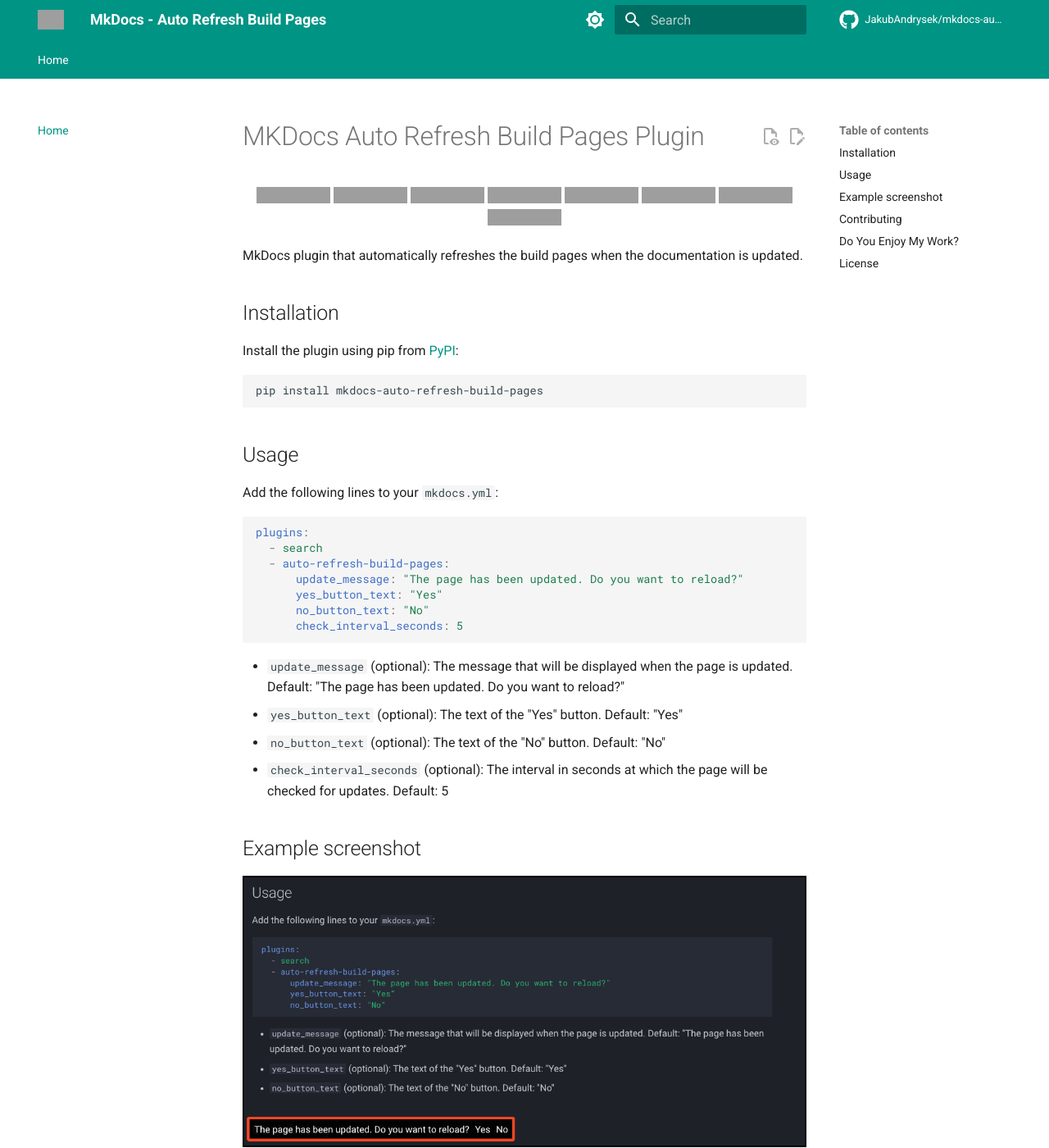
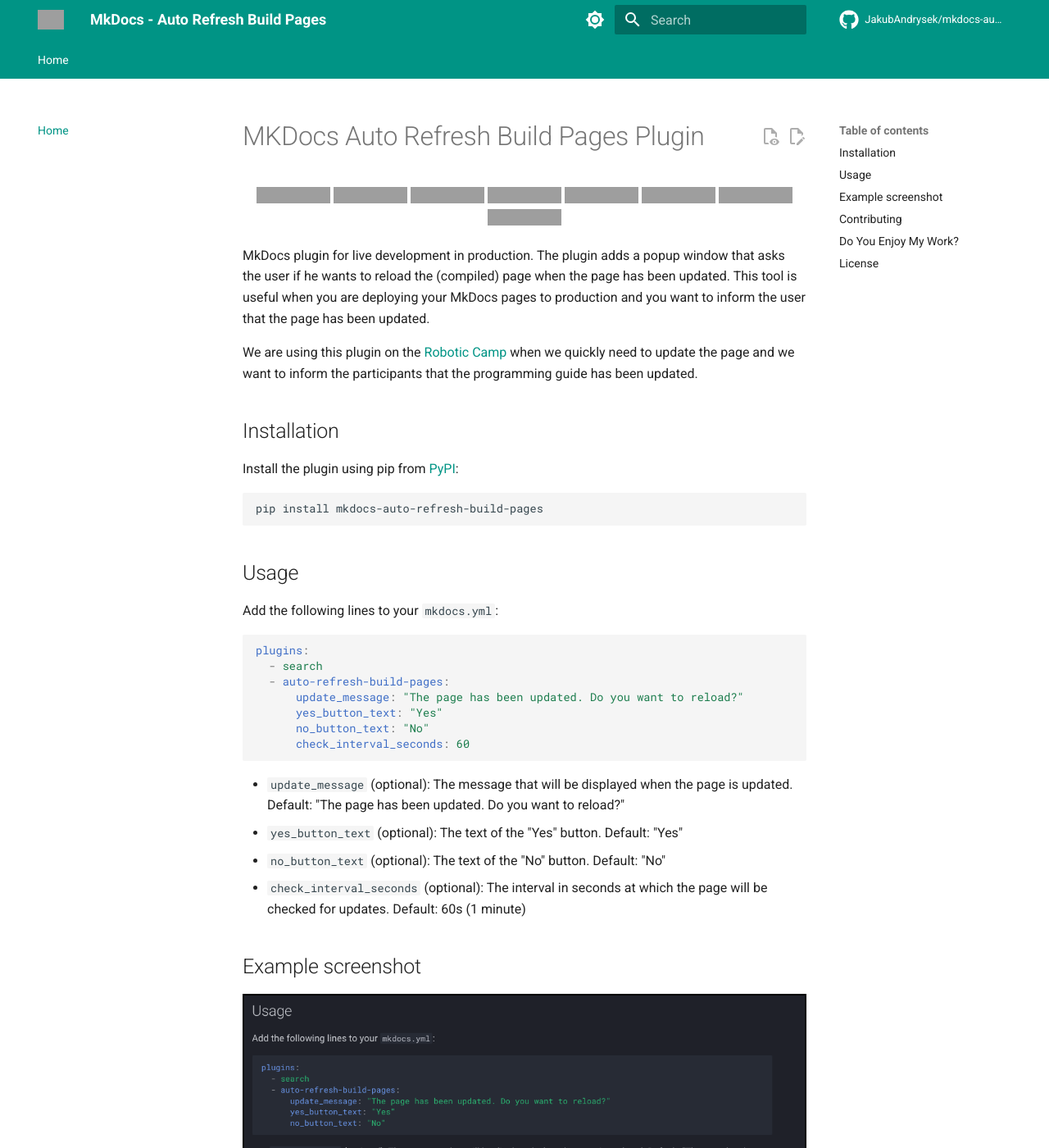
Before and after one commit to JakubAndrysek/mkdocs-auto-refresh-build-pages, an MkDocs documentation site: the page built from docs/README.md, in a window 1280 px wide and 1400 px high, cut to the strip 0-1400 px from the top of the window. Shown: the whole strip at 82% size. Built offline with MkDocs 1.6.1 and Material for MkDocs 9.7.7, drawn with Linux system fonts in a browser that asks for light colours; comment, search, counter and statistics services are not loaded; grey boxes are pictures that could not be loaded.

Commit message:
chore: Update mkdocs-auto-refresh-build-pages version to 1.0.2 and check_interval_seconds to 60s

````diff
--- a/docs/README.md
+++ b/docs/README.md
@@ -14,7 +14,11 @@
 
 
 
-MkDocs plugin that automatically refreshes the build pages when the documentation is updated.
+MkDocs plugin for live development in production. The plugin adds a popup window that asks the user if he wants to reload the (compiled) page when the page has been updated.
+This tool is useful when you are deploying your MkDocs pages to production and you want to inform the user that the page has been updated.
+
+We are using this plugin on the [Robotic Camp](https://robotickytabor.cz) when we quickly need to update the page and we want to inform the participants that the programming guide has been updated.
+
 
 ## Installation
 
@@ -35,17 +39,17 @@
       update_message: "The page has been updated. Do you want to reload?"
       yes_button_text: "Yes"
       no_button_text: "No"
-      check_interval_seconds: 5
+      check_interval_seconds: 60
 ```
 
 - `update_message` (optional): The message that will be displayed when the page is updated. Default: "The page has been updated. Do you want to reload?"
 - `yes_button_text` (optional): The text of the "Yes" button. Default: "Yes"
 - `no_button_text` (optional): The text of the "No" button. Default: "No"
-- `check_interval_seconds` (optional): The interval in seconds at which the page will be checked for updates. Default: 5
+- `check_interval_seconds` (optional): The interval in seconds at which the page will be checked for updates. Default: 60s (1 minute)
 
 ## Example screenshot
 
-<img src="./media/popup.png" alt="example" style="border: 2px solid black;">
+<img src="https://raw.githubusercontent.com/JakubAndrysek/mkdocs-auto-refresh-build-pages/main/docs/media/popup.png" alt="example" style="border: 2px solid black;">
 
 
 ## Contributing
--- a/setup.py
+++ b/setup.py
@@ -1,6 +1,6 @@
 from setuptools import setup, find_packages
 
-__version__ = "1.0.1"
+__version__ = "1.0.2"
 
 
 def readme():
@@ -48,6 +48,8 @@
         "Operating System :: OS Independent",
     ],
     packages=find_packages(),
+    # include file: auto_refresh_build_pages/js/auto_refresh_build_pages.js.jinja
+    package_data={"auto_refresh_build_pages": ["js/auto_refresh_build_pages.js.jinja"]},
     include_package_data=True,
     entry_points={
         "mkdocs.plugins": [
````
Also changed, not shown: README.md (+6 -2 lines).
